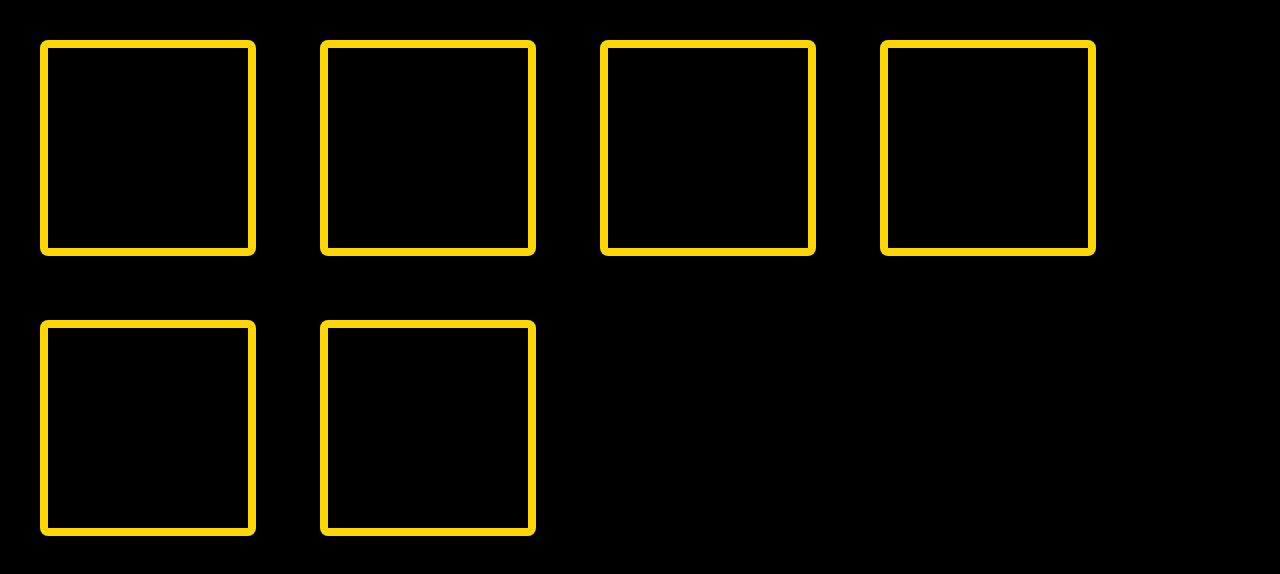
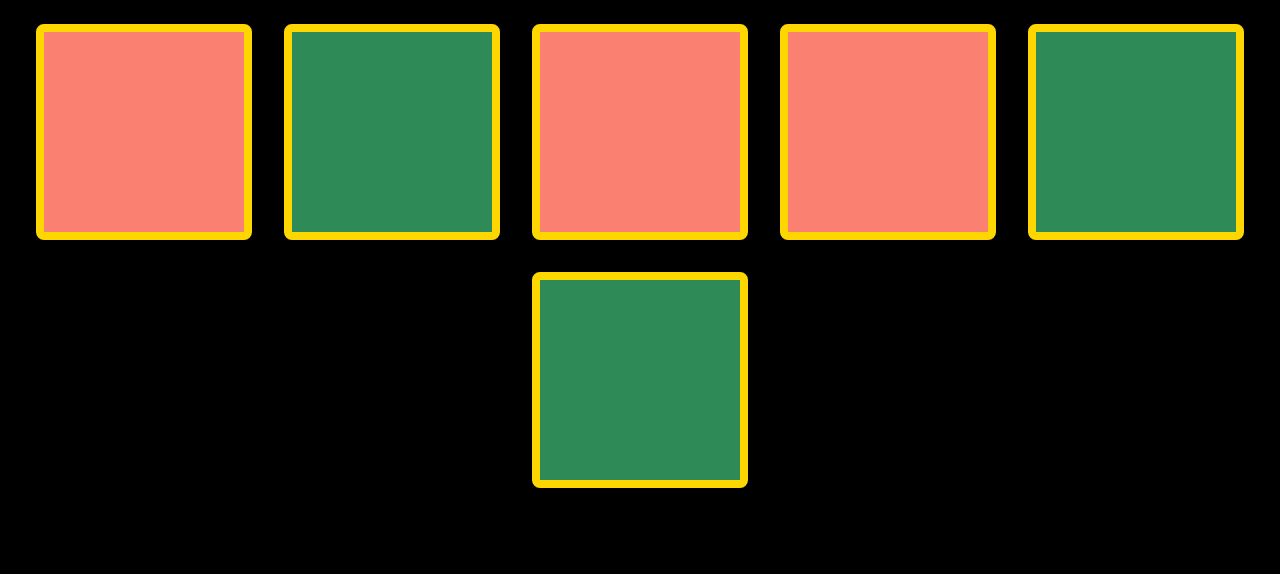
Before and after one commit to aeposten/boxes-exercise, a React (Create React App) app: page / in a window 1280 px wide. Shown: the top 574 px of the page. Built offline with nearby package versions, Linux system fonts and the light colour scheme.

Commit message:
Added conditional styling

```diff
--- a/public/styles.css
+++ b/public/styles.css
@@ -4,12 +4,13 @@ body {
 .App {
     display: flex;
     flex-wrap: wrap;
+    justify-content: center;
 }
 
 .box {
     width: 200px;
     height: 200px;
-    margin: 2em;
+    margin: 1em;
     border: 0.5em solid gold;
     border-radius: 0.5em;
 }
--- a/src/App.js
+++ b/src/App.js
@@ -7,7 +7,7 @@ function App() {
   return (
     <div className="App">
       {squares.map((box) =>
-        <Box />
+        <Box key={box.id} on={box.on}/>
       )}
     </div>
   );
--- a/src/components/Box.js
+++ b/src/components/Box.js
@@ -1,6 +1,9 @@
-function Box() {
+function Box({on}) {
+    let styles = {
+        backgroundColor: on ? "salmon" : "seagreen"
+    }
     return(
-        <div className="box"></div>
+        <div className="box" style={styles}></div>
     )
 }
 export default Box;
```
Also changed, not shown: public/manifest.json.
